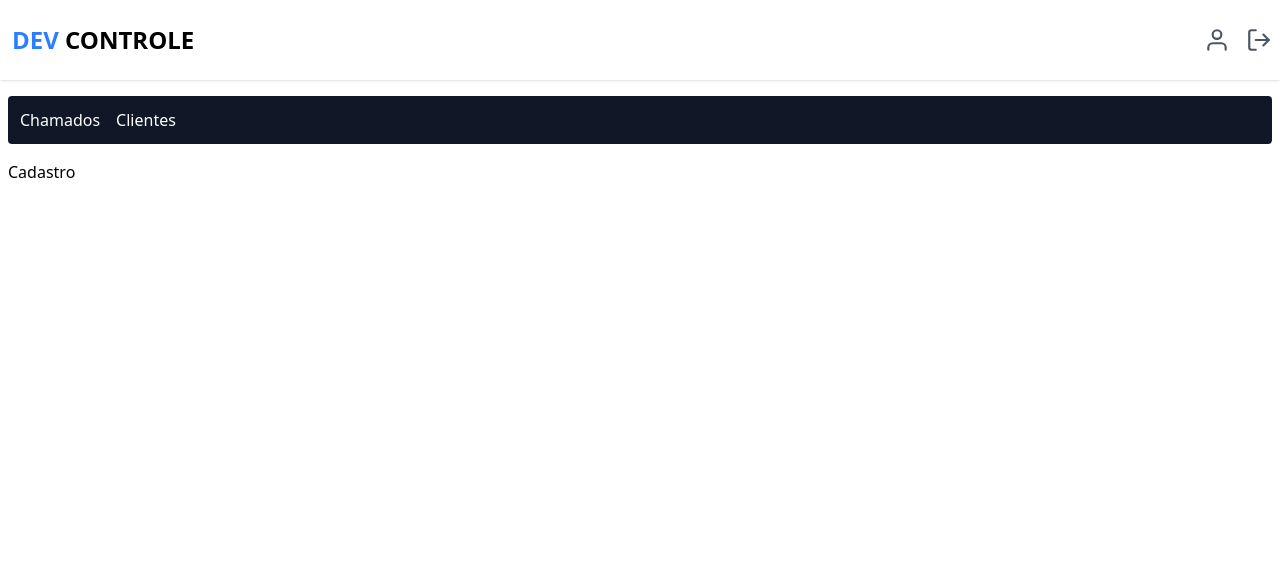
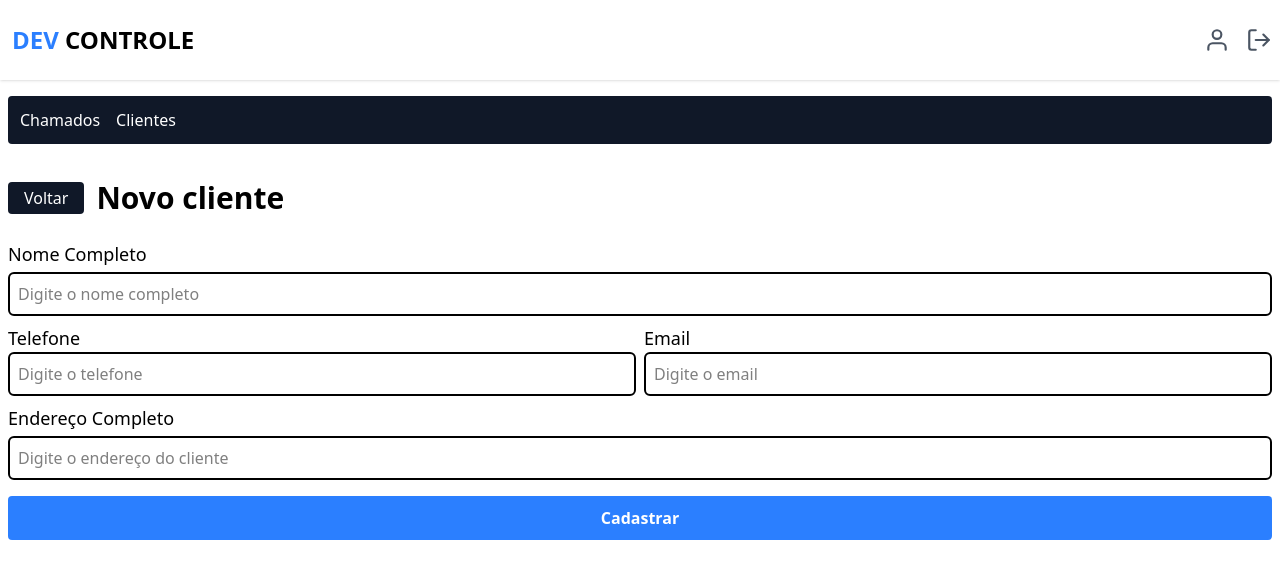
Before and after one commit to tpessoa10/devcontrole, a Next.js app: page /dashboard/costumer/new in a window 1280 px wide. Shown: the top 578 px of the page. Built offline with nearby package versions, Linux system fonts and the light colour scheme; no server answers; sample sign-in values are in the browser's storage.

Commit message:
Formulario de cadastro de cliente

```diff
--- a/package.json
+++ b/package.json
@@ -11,12 +11,15 @@
   },
   "dependencies": {
     "@auth/prisma-adapter": "^2.10.0",
+    "@hookform/resolvers": "^5.2.2",
     "@prisma/client": "^6.15.0",
     "next": "15.5.2",
     "next-auth": "^4.24.11",
     "react": "19.1.0",
     "react-dom": "19.1.0",
-    "react-icons": "^5.5.0"
+    "react-hook-form": "^7.62.0",
+    "react-icons": "^5.5.0",
+    "zod": "^4.1.9"
   },
   "devDependencies": {
     "@tailwindcss/postcss": "^4",
--- /dev/null
+++ b/src/app/dashboard/costumer/components/form/index.tsx
@@ -0,0 +1,51 @@
+"use client"
+
+import { useForm } from 'react-hook-form'
+import { email, z } from 'zod'
+import { zodResolver } from '@hookform/resolvers/zod'
+import { Input } from '@/components/input'
+
+const schema = z.object({
+    name: z.string().min(1, "O campo nome é obrigatório"),
+    email: z.string().email("Digite um email valido").min(1, "O email é obrigatorio"),
+    phone: z.string().refine((value) => {
+        return /^\(\d{2}\)\s\d{9}$/.test(value) || /^\d{2}\s\d{9}$/.test(value) || /^\d{11}$/.test(value)
+    }, {
+        message: "Número de telefone deve ser (DD) 999999999"
+    }),
+    addres: z.string()
+})
+
+type FormData = z.infer<typeof schema>
+
+export function NewCostumerForm() {
+    const { register, handleSubmit, formState: { errors } } = useForm<FormData>({
+        resolver: zodResolver(schema)
+    })
+
+    function handleRegisterCostumer(data: FormData){
+
+    }
+
+    return (
+        <form className='flex flex-col mt-6' onSubmit={handleSubmit(handleRegisterCostumer)}>
+            <label className='mb-1 text-lg font-medium' htmlFor="">Nome Completo</label>
+            <Input type='text' name='name' placeholder='Digite o nome completo' error={errors.name?.message} register={register} />
+            <section className='flex flex-col gap-2 my-2 sm:flex-row'>
+                <div className='flex-1'>
+                    <label className='mb-1 text-lg font-medium' htmlFor="">Telefone</label>
+                    <Input type='number' name='phone' placeholder='Digite o telefone' error={errors.phone?.message} register={register} />
+                </div>
+                <div className='flex-1'>
+                    <label className='mb-1 text-lg font-medium' htmlFor="">Email</label>
+                    <Input type='email' name='email' placeholder='Digite o email' error={errors.email?.message} register={register} />
+                </div>
+            </section>
+            <label className='mb-1 text-lg font-medium' htmlFor="">Endereço Completo</label>
+            <Input type='text' name='address' placeholder='Digite o endereço do cliente' error={errors.addres?.message} register={register} />
+            <button className='bg-blue-500 my-4 px-2 h-11 rounded text-white font-bold' type='submit'>
+                Cadastrar
+            </button>
+        </form>
+    )
+}
--- a/src/app/dashboard/costumer/new/page.tsx
+++ b/src/app/dashboard/costumer/new/page.tsx
@@ -1,9 +1,30 @@
 import { Container } from "@/components/container";
+import { authOptions } from "@/lib/auth";
+import { getServerSession } from "next-auth";
+import Link from "next/link";
+import { redirect } from "next/navigation";
+import { NewCostumerForm } from "../components/form";
 
-export default function NewCostumer(){
-    return(
+export default async function NewCostumer() {
+    const session = await getServerSession(authOptions)
+
+    if (!session || !session.user) {
+        redirect("/")
+    }
+
+    return (
         <Container>
-            <h1>Cadastro</h1>
+            <main className="flex flex-col mt-9 mb-2">
+                <div className="flex items-center gap-3">
+                    <Link className="bg-gray-900 px-4 py-1 text-white rounded" href={"/dashboard/customer"}>
+                        Voltar
+                    </Link>
+                    <h1 className="text-3xl font-bold">
+                        Novo cliente
+                    </h1>
+                </div>
+                <NewCostumerForm/>
+            </main>
         </Container>
     )
 }
--- /dev/null
+++ b/src/components/input/index.tsx
@@ -0,0 +1,21 @@
+"use client"
+
+import { RegisterOptions, UseFormRegister } from "react-hook-form";
+
+interface InputProps{
+    type:string;
+    placeholder:string;
+    name:string;
+    register: UseFormRegister<any>
+    error?: string;
+    rules?:RegisterOptions;
+}
+
+export function Input({name, placeholder, register, type, error, rules}: InputProps){
+    return(
+        <>
+            <input {...register(name, rules)} id={name} placeholder={placeholder} type={type} className="w-full border-2 rounded-md h-11 px-2"/>
+            {error && <p className="text-red-500 my-1">{error}</p>}
+        </>
+    )
+}
```
Also changed, not shown: 1 other file (tests, documents, lock files or other folders).
